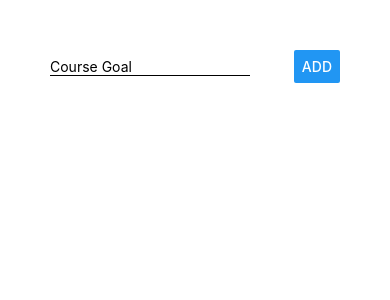
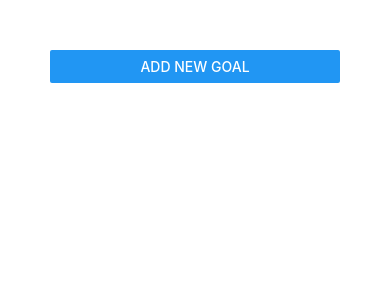
Before and after one commit to hunter-graves/reactnative, a React Native app: screen / in a window 390 px wide. Shown: the top 300 px of the page. Built offline with nearby package versions, Linux system fonts and the light colour scheme.

Commit message:
modal added as a wrapper around view

```diff
--- a/App.js
+++ b/App.js
@@ -1,11 +1,8 @@
 import React, { useState } from 'react';
 import {
    StyleSheet,
-   Text,
    View,
-    TextInput,
     Button,
-    ScrollView,
     FlatList
   } from 'react-native';
 
@@ -15,6 +12,7 @@
 export default function App() {
 
   const [courseGoals, setCourseGoals] = useState([]);
+  const [isAddMode, setIsAddMode] = useState(false);
 
   const addGoalHandler = goalTitle => {
     setCourseGoals(currentGoals => [
@@ -33,7 +31,8 @@
 
   return (
     <View style={Styles.screen}>
-      <GoalInput onAddGoal={addGoalHandler}/>
+      <Button title="Add New Goal" onPress={() => setIsAddMode(true)}/>
+      <GoalInput visible={isAddMode} onAddGoal={addGoalHandler}/>
       <FlatList
       keyExtractor={(item, index) => item.id}
       data={courseGoals}
--- a/components/GoalInput.js
+++ b/components/GoalInput.js
@@ -1,5 +1,5 @@
 import React, { useState } from 'react';
-import {View, TextInput, Button, StyleSheet } from 'react-native';
+import {View, TextInput, Button, StyleSheet, Modal } from 'react-native';
 const GoalInput = props => {
     const[enteredGoal, setEnteredGoal] = useState('');
 
@@ -8,6 +8,7 @@
       };
 
     return(
+        <Modal visible={props.visible} animationType="slide">
         <View style={styles.inputContainer}>
         <TextInput
          placeholder="Course Goal"
@@ -17,20 +18,23 @@
          />
         <Button title="ADD" onPress={props.onAddGoal.bind(this, enteredGoal)}/>
       </View>
+      </Modal>
     );
 };
 
 const styles = StyleSheet.create({
 
     inputContainer: {
-        flexDirection: 'row',
-        justifyContent: 'space-between',
+        flex: 1,
+        justifyContent: 'center',
         alignItems: 'center'
       },
       input: {
-        width: 200,
+        width: '80%',
         borderBottomColor: 'black',
-        borderBottomWidth: 1
+        borderWidth: 1,
+        padding: 10,
+        marginBottom: 10
       }
 
 });
```
